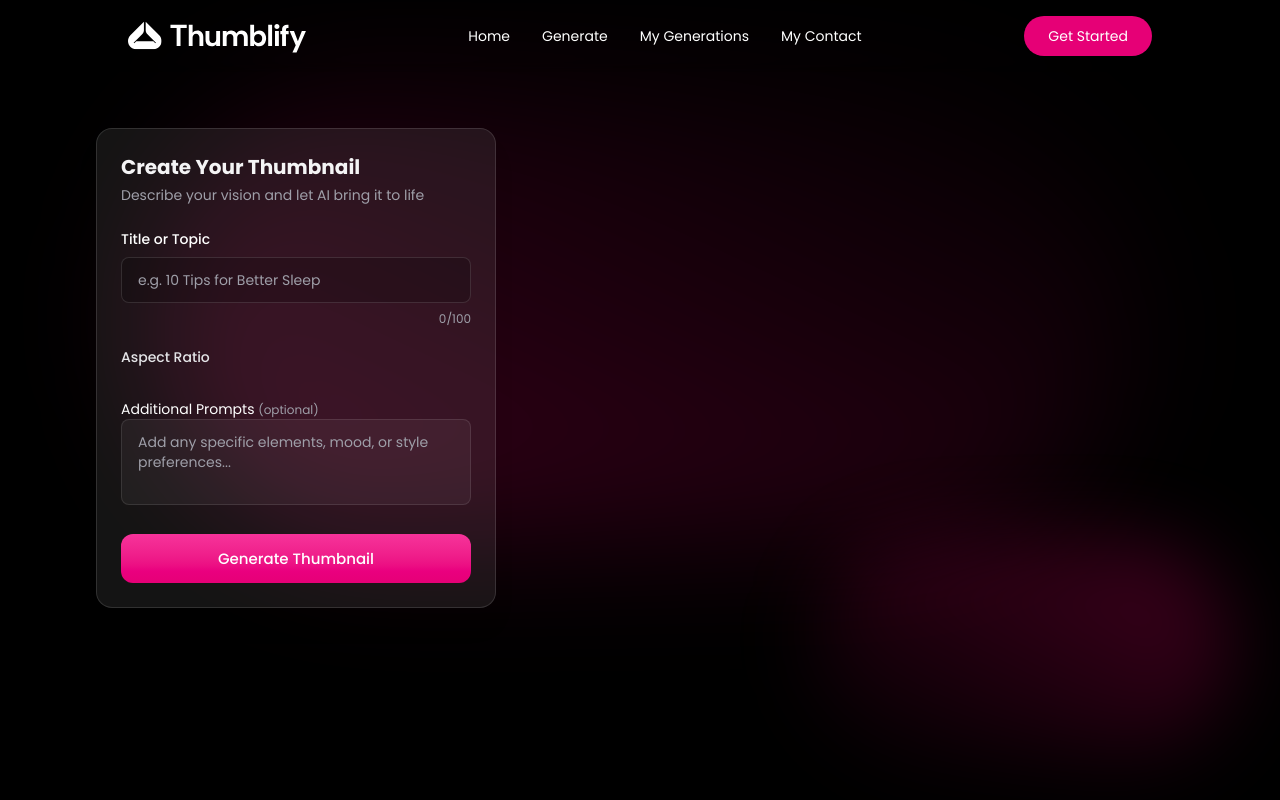
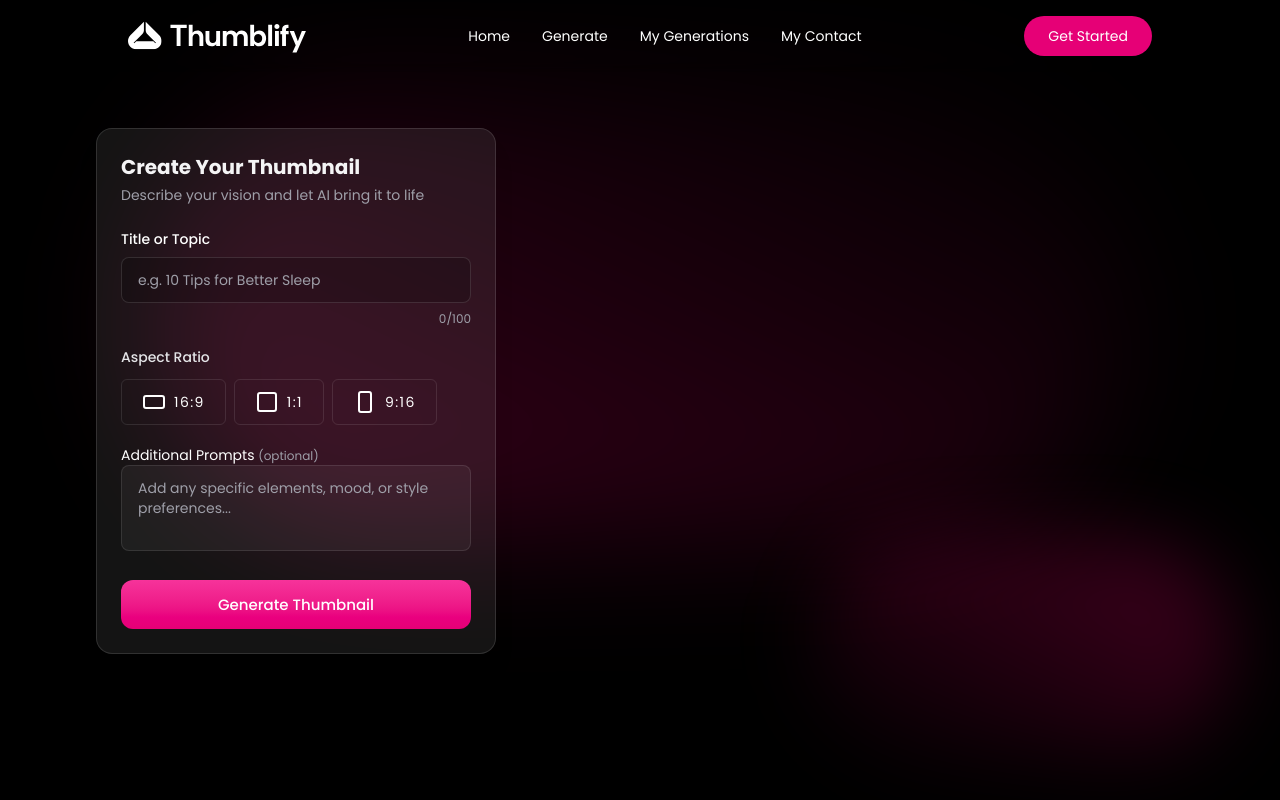
Before and after one commit to LokeshOtti29/Thumbify-Ai-thumbnail-generator, a React (Vite) app in the folder Frontend/: page /generate in a window 1280 px wide. Shown: the top 800 px of the page. Built offline with nearby package versions, Linux system fonts and the light colour scheme.

Commit message:
feat: add aspect ratio types and selector UI

```diff
--- /dev/null
+++ b/Frontend/src/assets/assets.ts
@@ -0,0 +1,3 @@
+export type { AspectRatio } from "./type";
+
+export const aspectRatios = ['16:9', '1:1', '9:16'] as const
--- /dev/null
+++ b/Frontend/src/assets/type.ts
@@ -0,0 +1 @@
+export type AspectRatio = '16:9' | '1:1' | '9:16'
--- a/Frontend/src/components/AspectRatioSection.tsx
+++ b/Frontend/src/components/AspectRatioSection.tsx
@@ -1,21 +1,46 @@
-import { RectangleHorizontal, RectangleVertical, Square } from 'lucide-react'
+import { RectangleHorizontal, RectangleVertical, Square } from "lucide-react";
 
-import React from 'react'
+import React from "react";
+import { aspectRatios, type AspectRatio } from "../assets/assets";
 
-const AspectRatioSection = () => {
-  const iconmap={
-    '16:9':<RectangleHorizontal className='size-6'/>,
-    '1:1':<Square className='size-6'/>,
-    '9:16':<RectangleVertical className='size-6'/>
-  } as Record<string,React.ReactNode>;
+const AspectRatioSection = ({
+  value,
+  onChange,
+}: {
+  value: AspectRatio;
+  onChange: (ratio: AspectRatio) => void;
+}) => {
+  const iconmap = {
+    "16:9": <RectangleHorizontal className="size-6" />,
+    "1:1": <Square className="size-6" />,
+    "9:16": <RectangleVertical className="size-6" />,
+  } as Record<AspectRatio, React.ReactNode>;
   return (
-    <div className='space-y-3 dark'>
-      <label className='block text-sm font-medium text-zinc-200'>Aspect Ratio</label>
-      <div className='flex flex-wrap gap-2'>
+    <div className="space-y-3 dark">
+      <label className="block text-sm font-medium text-zinc-200">
+        Aspect Ratio
+      </label>
+      <div className="flex flex-wrap gap-2">
+        {aspectRatios.map((ratio) => {
+          const selected = value === ratio;
 
+          return (
+            <button
+              key={ratio}
+              type="button"
+              onClick={() => onChange(ratio)}
+              className={`flex items-center gap-2 rounded-md border px-5 py-2.5 text-sm transition border-white/10 ${
+                selected ? "bg-white/10" : "hover:bg-white/6"
+              }`}
+            >
+              {iconmap[ratio]}
+              <span className="tracking-widest">{ratio}</span>
+            </button>
+          );
+        })}
       </div>
     </div>
-  )
-}
+  );
+};
 
-export default AspectRatioSection
+export default AspectRatioSection;
--- a/Frontend/src/pages/Generate.tsx
+++ b/Frontend/src/pages/Generate.tsx
@@ -3,6 +3,7 @@ import { useParams } from 'react-router-dom'
 import Softbackdrop from '../components/Softbackdrop';
 import { button } from 'motion/react-client';
 import AspectRatioSection from '../components/AspectRatioSection';
+import type{AspectRatio } from '../assets/assets';
 
 const Generate = () => {
    const {id} = useParams();
@@ -10,7 +11,7 @@ const Generate = () => {
    const [additionalDetails,setAdditionalDetails] = useState('');
    const [thumbnail,setThumbnail]= useState(null);
    const[loading,setLoading] = useState(false);
-   const[aspectratio,setAspectratio] = useState('16:9');
+   const[aspectratio,setAspectratio] = useState<AspectRatio>('16:9');
   return (
     <>
      <Softbackdrop/>
```
